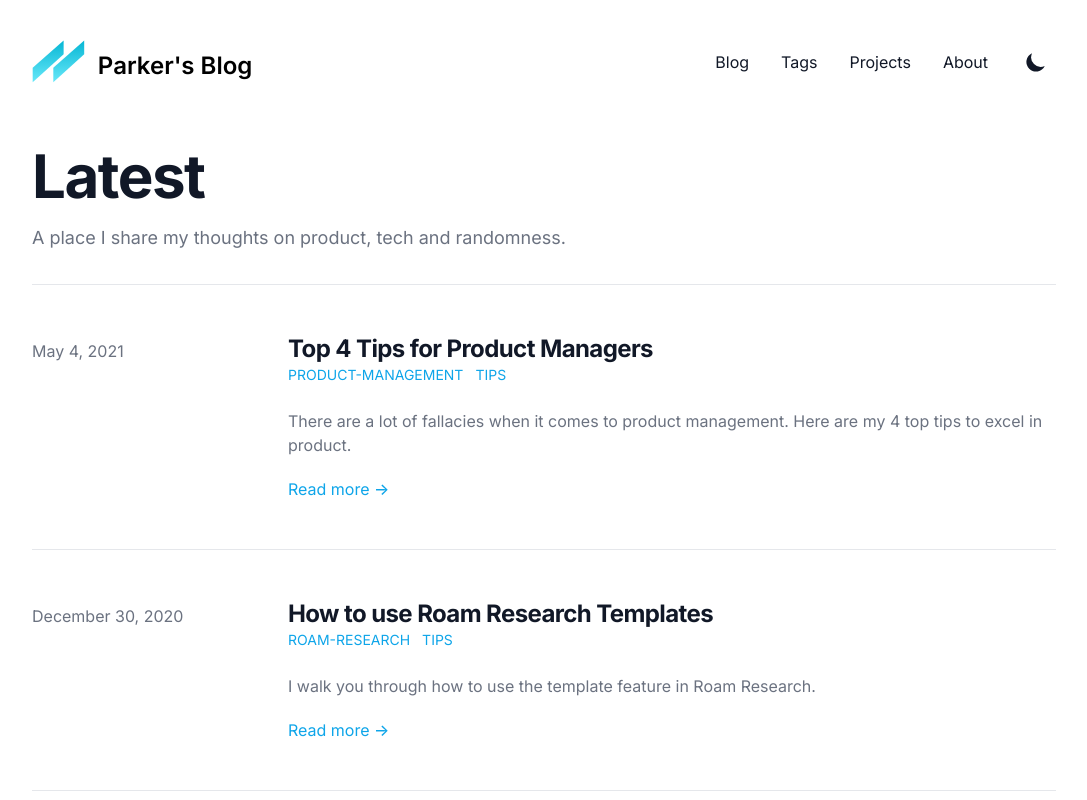
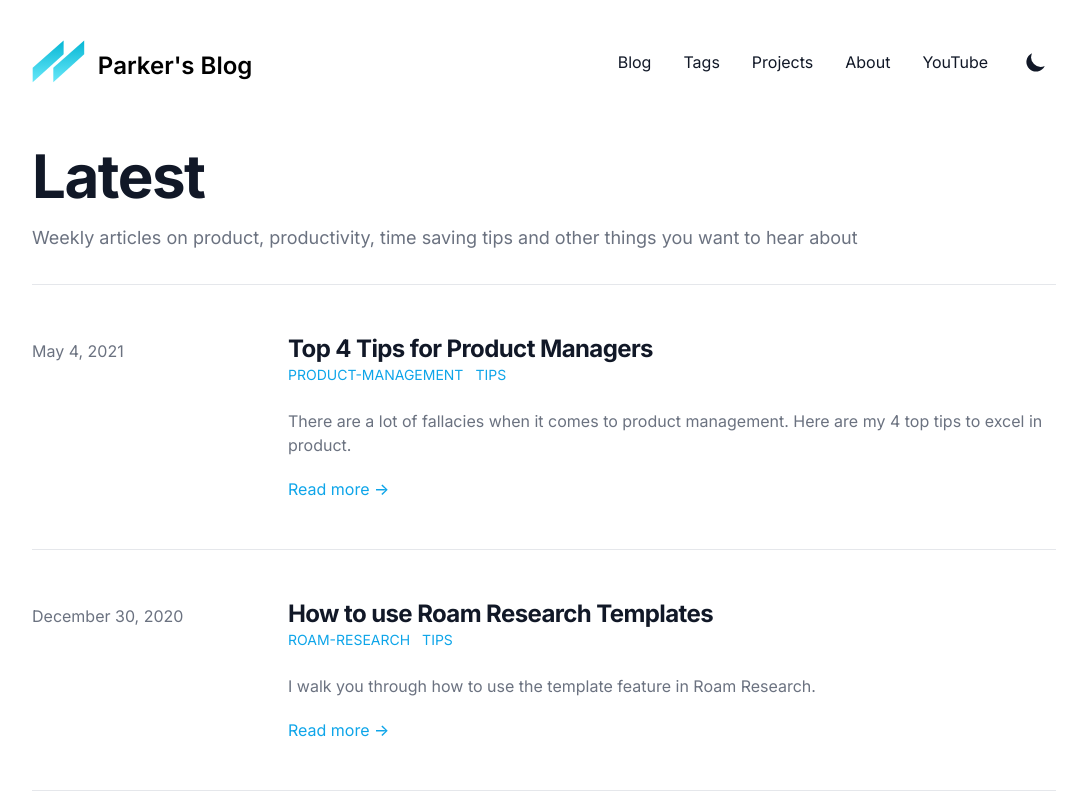
Before and after one commit to ParkerRex/product-blog, a Next.js app: page / in a window 1280 px wide. Shown: the top 800 px of the page, without its empty margins (96-1183 px from the left). Built offline with nearby package versions, Linux system fonts and the light colour scheme; what @tailwindcss/typography would draw is missing.

Commit message:
updated youtube link and header

```diff
--- a/data/headerNavLinks.js
+++ b/data/headerNavLinks.js
@@ -3,6 +3,7 @@ const headerNavLinks = [
   { href: '/tags', title: 'Tags' },
   { href: '/projects', title: 'Projects' },
   { href: '/about', title: 'About' },
+  { href: 'https://www.youtube.com/channel/UCcuaQecz84wTuxKzr1Yxi4Q', title: 'YouTube' },
 ]
 
 export default headerNavLinks
--- a/data/siteMetadata.json
+++ b/data/siteMetadata.json
@@ -2,7 +2,7 @@
   "title": "Parker Rex's Blog",
   "author": "Parker Rex",
   "headerTitle": "Parker's Blog",
-  "description": "A place I share my thoughts on product, tech and randomness.",
+  "description": "Weekly articles on product, productivity, time saving tips and other things you want to hear about",
   "language": "en-us",
   "siteUrl": "https://parkerrex.com",
   "siteRepo": "https://github.com/ParkerRex/product-blog",
```
